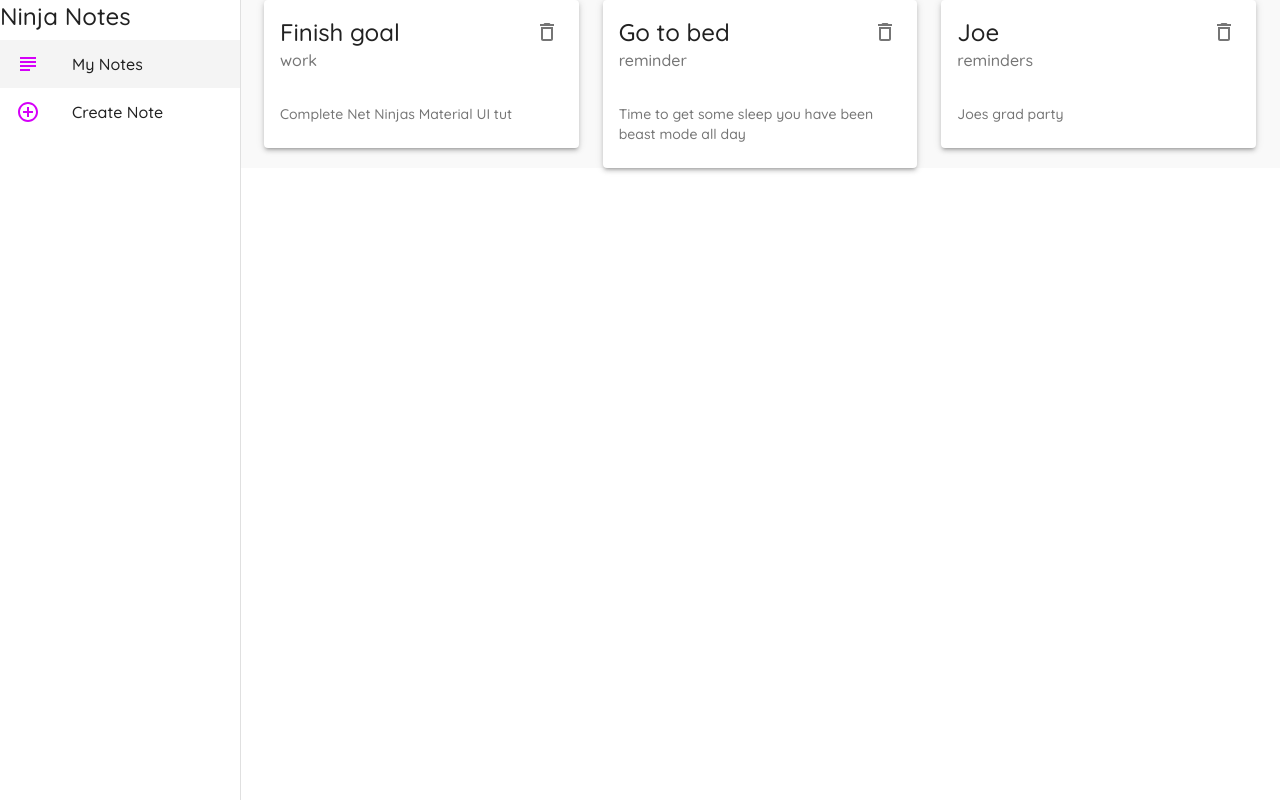
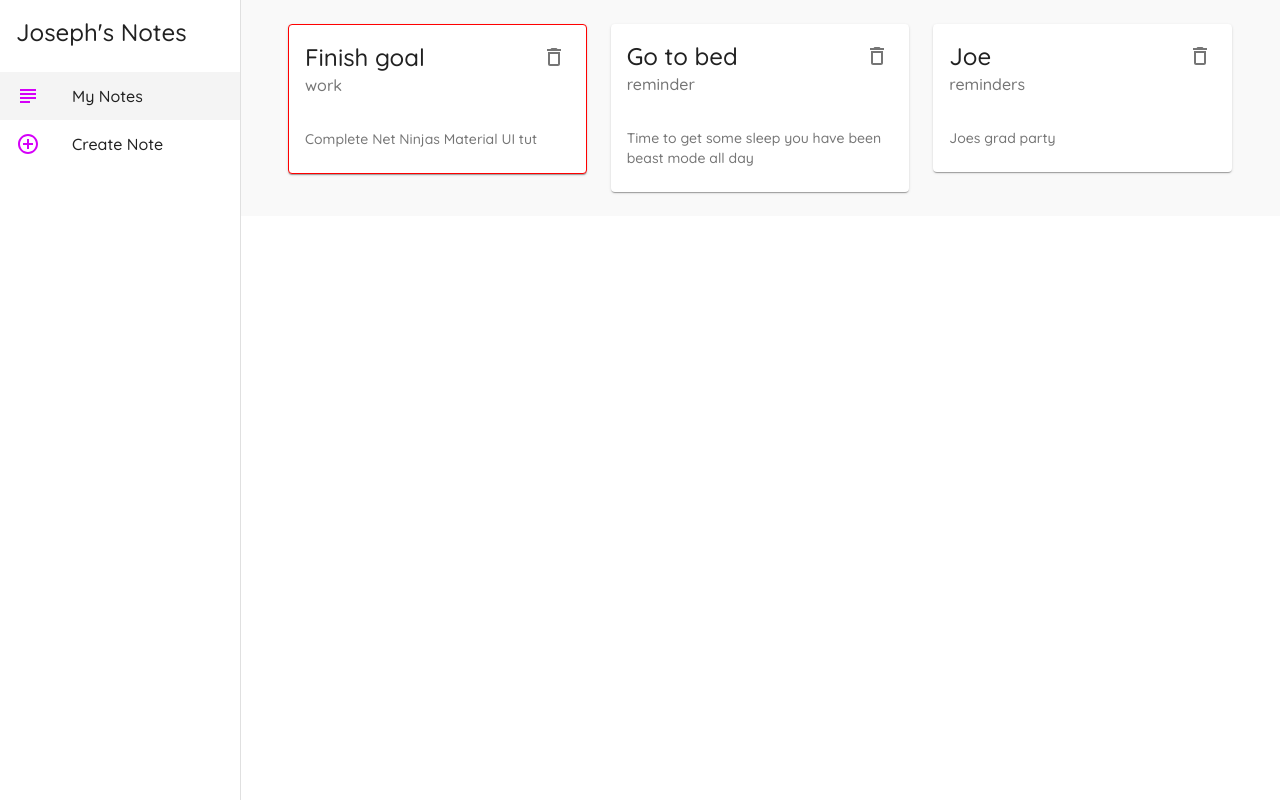
Before and after one commit to 100Joe/Quick-Notes, a React (Create React App) app: page / in a window 1280 px wide. Built offline with nearby package versions, Linux system fonts and the light colour scheme; data requests are answered from the project's data file.

Commit message:
makestyles with access to theme values and passing arguements for styling

```diff
--- a/src/Components/Layout.js
+++ b/src/Components/Layout.js
@@ -11,10 +11,12 @@
 
 const drawerWidth = 240
 
-const useStyles = makeStyles({
+const useStyles = makeStyles((theme) => {
+  return {
     page: {
       background: '#f9f9f9',
       width: '100%',
+      padding: theme.spacing(3)
     },
     root: {
       display: 'flex',
@@ -28,6 +30,10 @@
     active: {
       background: '#f4f4f4'
     },
+    title: {
+      padding: theme.spacing(2)
+    }
+  }
 })
 
 export default function Layout({ children }) {
@@ -61,7 +67,7 @@
       >
         <div>
           <Typography variant="h5" className={classes.title}>
-            Ninja Notes
+            Joseph's Notes
           </Typography>
         </div>
 
--- a/src/Components/NoteCard.js
+++ b/src/Components/NoteCard.js
@@ -2,12 +2,24 @@
 import CardHeader from '@material-ui/core/CardHeader';
 import CardContent from '@material-ui/core/CardContent';
 import { DeleteOutline } from '@material-ui/icons';
-import { IconButton, Typography } from '@material-ui/core';
+import { IconButton, makeStyles, Typography } from '@material-ui/core';
+
+const useStyles = makeStyles({
+  test: {
+    border: (note) => {
+      if (note.category == 'work') {
+        return '1px solid red'
+      }
+    }
+  }
+})
 
 function NoteCard({ note, handleDelete }) {
+  const classes = useStyles(note)
+
   return (
     <div>
-      <Card elevation={3}>
+      <Card elevation={1} className={classes.test}>
         <CardHeader
           action={
             <IconButton onClick={() => handleDelete(note.id)}>
```
Lines whose indentation alone changed are shown as unchanged.
